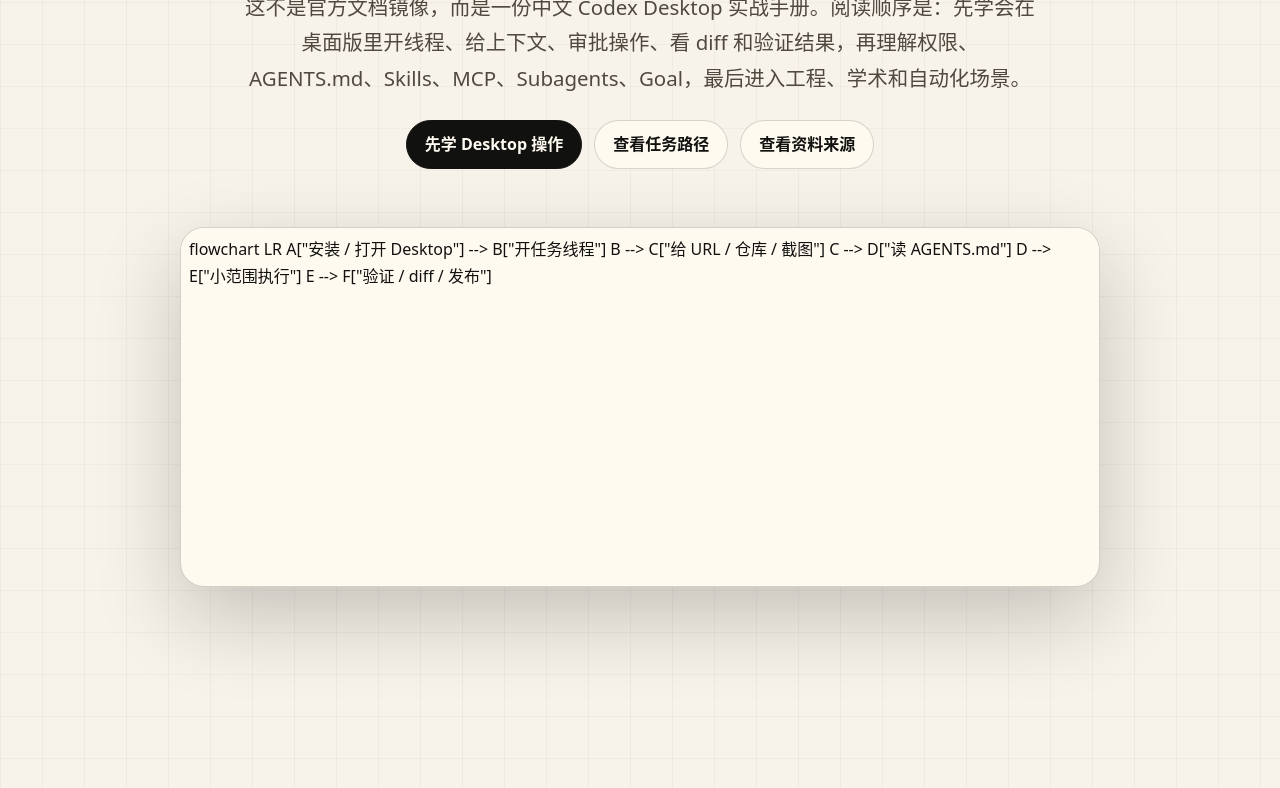
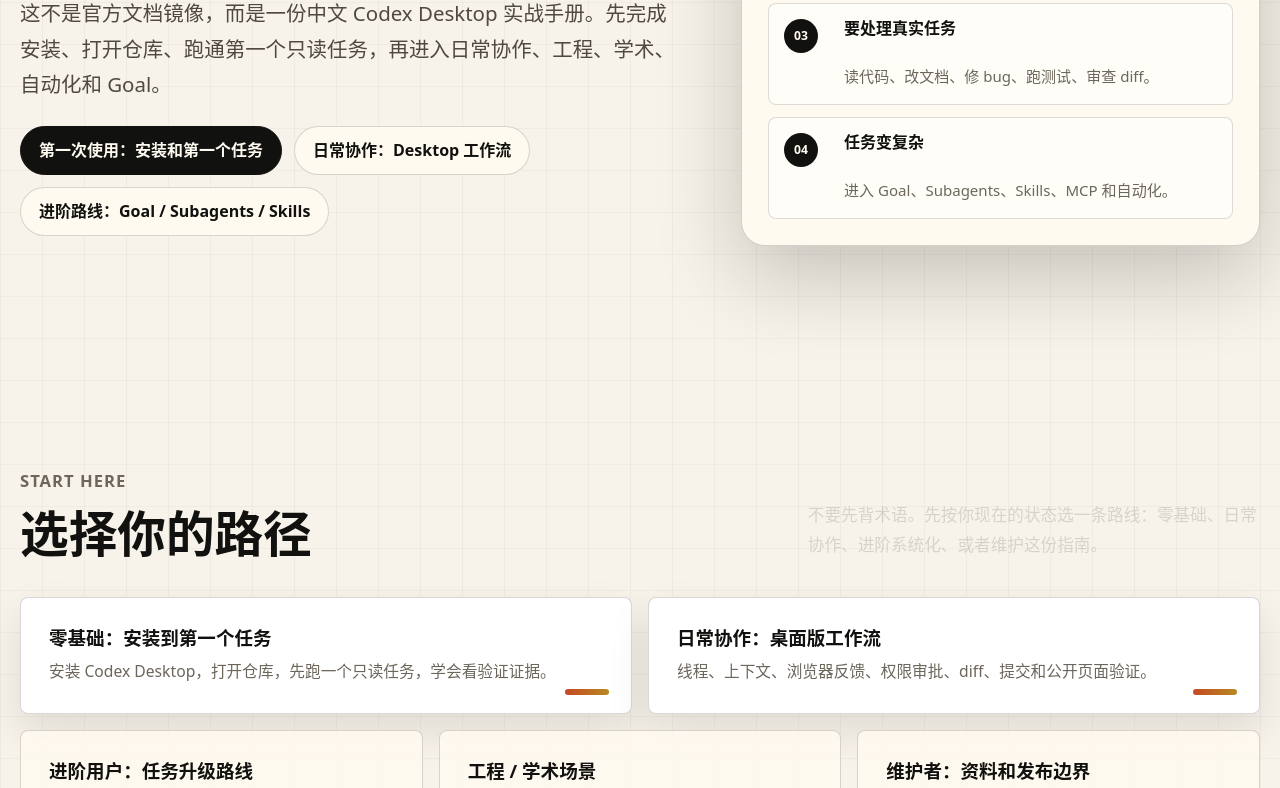
Before and after one commit to WhoJay0609/codex-usage-guide, a plain HTML site: page index.html in a window 1280 px wide. Shown: the part 418-1206 px from the top of the page. Drawn offline with nearby package versions, Linux system fonts and the light colour scheme.

Commit message:
Improve homepage paths and layout

```diff
--- a/assets/site.css
+++ b/assets/site.css
@@ -140,6 +140,23 @@
   min-height: calc(100vh - 96px);
   padding: 98px 0 90px;
 }
+.home-hero {
+  grid-template-columns: minmax(0, 0.92fr) minmax(420px, 0.72fr);
+  justify-items: stretch;
+  min-height: calc(100vh - 132px);
+  padding: 74px 0 56px;
+}
+.home-hero .hero-copy {
+  justify-items: start;
+  align-self: center;
+  text-align: left;
+}
+.home-hero .lead {
+  max-width: 720px;
+}
+.home-hero .hero-actions {
+  justify-content: flex-start;
+}
 .hero.compact {
   min-height: auto;
   padding: 84px 0 58px;
@@ -223,6 +240,52 @@
   max-height: 520px;
   object-fit: contain;
   background: #fffaf0;
+}
+.route-panel {
+  display: grid;
+  gap: 12px;
+  min-height: auto;
+  padding: clamp(18px, 2.4vw, 26px);
+}
+.route-panel a {
+  display: grid;
+  grid-template-columns: 44px minmax(0, 1fr);
+  gap: 12px 16px;
+  align-items: start;
+  border: 1px solid rgba(17, 17, 15, 0.14);
+  border-radius: var(--radius);
+  padding: 15px;
+  background: rgba(255, 255, 255, 0.5);
+  text-decoration: none;
+}
+.route-panel a:hover,
+.route-panel a:focus {
+  border-color: rgba(196, 73, 36, 0.56);
+  background: #fff;
+  outline: none;
+}
+.route-panel span {
+  display: grid;
+  place-items: center;
+  width: 34px;
+  height: 34px;
+  border-radius: 999px;
+  background: var(--ink);
+  color: #fffaf0;
+  font-size: 0.76rem;
+  font-weight: 820;
+}
+.route-panel strong {
+  display: block;
+  line-height: 1.24;
+}
+.route-panel em {
+  display: block;
+  grid-column: 2;
+  color: var(--muted);
+  font-style: normal;
+  line-height: 1.58;
+  font-size: 0.94rem;
 }
 .terminal-card {
   display: grid;
@@ -371,6 +434,19 @@
   background: var(--panel-strong);
   color: #fffaf0;
 }
+.priority-card {
+  background: #fff;
+  box-shadow: 0 18px 42px rgba(17, 17, 15, 0.1);
+}
+.priority-card::after {
+  content: "";
+  position: absolute;
+  inset: auto 22px 18px auto;
+  width: 44px;
+  height: 6px;
+  border-radius: 999px;
+  background: linear-gradient(90deg, var(--accent), var(--gold));
+}
 .dark-card p,
 .dark-card code { color: rgba(255, 250, 240, 0.72); }
 
@@ -503,12 +579,15 @@
   .topbar-inner { align-items: flex-start; flex-direction: column; }
   .nav { justify-content: flex-start; }
   .hero,
+  .home-hero,
   .section-head,
   .footer,
   .doc-layout,
   .split-visual,
   .route-strip { grid-template-columns: 1fr; }
   .hero { min-height: auto; padding-top: 68px; }
+  .home-hero .hero-copy { justify-items: center; text-align: center; }
+  .home-hero .hero-actions { justify-content: center; }
   .hero-visual,
   .terminal-card { min-height: 320px; }
   .span-12,
@@ -529,6 +608,7 @@
   .lead { font-size: 1rem; }
   .button { width: 100%; }
   .hero-actions { width: 100%; }
+  .route-panel a { grid-template-columns: 38px minmax(0, 1fr); }
   pre { font-size: 0.82rem; }
   .mermaid {
     min-height: 220px;
--- a/index.html
+++ b/index.html
@@ -29,36 +29,68 @@
   </header>
 
   <main>
-    <section class="hero">
+    <section class="hero home-hero">
       <div class="hero-copy">
         <p class="hero-kicker">Chinese Codex Practical Handbook</p>
-        <h1>从真实任务<span class="inline-image" aria-hidden="true"></span>学会使用 Codex</h1>
-        <p class="lead">这不是官方文档镜像，而是一份中文 Codex Desktop 实战手册。阅读顺序是：先学会在桌面版里开线程、给上下文、审批操作、看 diff 和验证结果，再理解权限、AGENTS.md、Skills、MCP、Subagents、Goal，最后进入工程、学术和自动化场景。</p>
+        <h1>从一个可验证小任务开始使用 Codex</h1>
+        <p class="lead">这不是官方文档镜像，而是一份中文 Codex Desktop 实战手册。先完成安装、打开仓库、跑通第一个只读任务，再进入日常协作、工程、学术、自动化和 Goal。</p>
         <div class="hero-actions">
-          <a class="button primary" href="desktop-cli.html">先学 Desktop 操作</a>
-          <a class="button" href="workflows.html">查看任务路径</a>
-          <a class="button" href="resources.html">查看资料来源</a>
+          <a class="button primary" href="install-desktop.html">第一次使用：安装和第一个任务</a>
+          <a class="button" href="desktop-cli.html">日常协作：Desktop 工作流</a>
+          <a class="button" href="workflows.html">进阶路线：Goal / Subagents / Skills</a>
         </div>
       </div>
-      <div class="hero-visual mermaid-card" aria-label="Codex Desktop 入门流程图">
-        <div class="mermaid">
-flowchart LR
-  A["安装 / 打开 Desktop"] --> B["开任务线程"]
-  B --> C["给 URL / 仓库 / 截图"]
-  C --> D["读 AGENTS.md"]
-  D --> E["小范围执行"]
-  E --> F["验证 / diff / 发布"]
-        </div>
+      <div class="hero-visual route-panel" aria-label="Codex 使用路径">
+        <a href="install-desktop.html"><span>01</span><strong>刚开始</strong><em>安装 Desktop，登录账号，完成第一个只读任务。</em></a>
+        <a href="desktop-cli.html"><span>02</span><strong>会打开 Desktop 了</strong><em>学习线程、浏览器反馈、审批、diff 和发布验证。</em></a>
+        <a href="daily-workflow.html"><span>03</span><strong>要处理真实任务</strong><em>读代码、改文档、修 bug、跑测试、审查 diff。</em></a>
+        <a href="workflows.html"><span>04</span><strong>任务变复杂</strong><em>进入 Goal、Subagents、Skills、MCP 和自动化。</em></a>
       </div>
     </section>
 
     <section class="section">
       <div class="section-head">
         <div class="section-title">
-          <p class="section-kicker">Concept pages</p>
-          <h2>概念页先打地基</h2>
+          <p class="section-kicker">Start here</p>
+          <h2>选择你的路径</h2>
         </div>
-        <p class="scrub-text">每个概念页都包含定义、边界、可复制 prompt 和真实实例。读者不只看术语解释，还能看到这些概念在一次真实 Codex 工作中如何落地。</p>
+        <p class="scrub-text">不要先背术语。先按你现在的状态选一条路线：零基础、日常协作、进阶系统化、或者维护这份指南。</p>
+      </div>
+      <div class="bento">
+        <a class="source-card span-6 priority-card" href="install-desktop.html"><h3>零基础：安装到第一个任务</h3><p>安装 Codex Desktop，打开仓库，先跑一个只读任务，学会看验证证据。</p></a>
+        <a class="source-card span-6 priority-card" href="desktop-cli.html"><h3>日常协作：桌面版工作流</h3><p>线程、上下文、浏览器反馈、权限审批、diff、提交和公开页面验证。</p></a>
+        <a class="source-card span-4" href="workflows.html"><h3>进阶用户：任务升级路线</h3><p>判断何时从日常任务升级到 Goal、subagent、skill 或自动化。</p></a>
+        <a class="source-card span-4" href="engineering.html"><h3>工程 / 学术场景</h3><p>从需求澄清到工程 flow，或从 research brief 到实验与写作边界。</p></a>
+        <a class="source-card span-4" href="resources.html"><h3>维护者：资料和发布边界</h3><p>README、AGENTS.md、local adaptation、发布验证和资料来源。</p></a>
+      </div>
+    </section>
+
+    <section class="section">
+      <div class="section-head">
+        <div class="section-title">
+          <p class="section-kicker">Task pages</p>
+          <h2>任务主线优先</h2>
+        </div>
+        <p>任务页按“你要完成什么”组织。概念页保留在后面，作为遇到术语时的补课材料。</p>
+      </div>
+      <div class="bento">
+        <a class="source-card span-4" href="install-desktop.html"><h3>安装 Codex Desktop</h3><p>官方入口、登录、打开仓库和第一个任务。</p></a>
+        <a class="source-card span-4" href="desktop-cli.html"><h3>Codex Desktop 操作</h3><p>线程、浏览器反馈、权限审批、diff、发布验证。</p></a>
+        <a class="source-card span-4" href="daily-workflow.html"><h3>日常小任务</h3><p>读代码、修 bug、跑测试、看 diff、报告风险。</p></a>
+        <a class="source-card span-4" href="engineering.html"><h3>工程 flow</h3><p>grill -> PRD -> issues -> implementation -> review。</p></a>
+        <a class="source-card span-4" href="research.html"><h3>学术 flow</h3><p>idea -> 文献/新颖性 -> 实验 -> review -> 写作边界。</p></a>
+        <a class="source-card span-4" href="automation.html"><h3>自动化</h3><p><code>codex exec</code>、GitHub、CI 和结构化输出。</p></a>
+        <a class="source-card span-4" href="goal-entry.html"><h3>本机 goal-entry</h3><p>本机 Goal 路由器的架构、流程和发布边界。</p></a>
+      </div>
+    </section>
+
+    <section class="section">
+      <div class="section-head">
+        <div class="section-title">
+          <p class="section-kicker">Concept map</p>
+          <h2>需要时再查概念</h2>
+        </div>
+        <p>这些页面解释为什么要这样做。新手不用一次读完；遇到权限、项目规则、工具扩展或长任务时再回来查。</p>
       </div>
       <div class="bento">
         <a class="source-card span-4" href="codex.html"><h3>Codex 是什么</h3><p>Desktop、CLI、IDE、Cloud、GitHub integration 的工作面。</p></a>
@@ -68,25 +100,6 @@
         <a class="source-card span-3" href="mcp.html"><h3>MCP / Plugins</h3><p>外部工具连接和权限治理。</p></a>
         <a class="source-card span-3" href="subagents.html"><h3>Subagents</h3><p>何时拆分、如何约束、如何收口。</p></a>
         <a class="source-card span-3" href="goal.html"><h3>Goal</h3><p>目标、验收、验证、停止条件和 closeout。</p></a>
-      </div>
-    </section>
-
-    <section class="section">
-      <div class="section-head">
-        <div class="section-title">
-          <p class="section-kicker">Task pages</p>
-          <h2>任务页解决实际工作</h2>
-        </div>
-        <p>任务页按读者要完成的事情组织，不按术语组织。需要 Subagent 或 Goal 时，会在对应任务里自然解释。</p>
-      </div>
-      <div class="bento">
-        <a class="source-card span-4" href="install-desktop.html"><h3>安装 Codex Desktop</h3><p>官方入口、登录、打开仓库和第一个任务。</p></a>
-        <a class="source-card span-4" href="desktop-cli.html"><h3>Codex Desktop 操作</h3><p>线程、浏览器反馈、权限审批、diff、发布验证。</p></a>
-        <a class="source-card span-4" href="daily-workflow.html"><h3>日常小任务</h3><p>读代码、修 bug、跑测试、看 diff、报告风险。</p></a>
-        <a class="source-card span-4" href="engineering.html"><h3>工程 flow</h3><p>grill -> PRD -> issues -> implementation -> review。</p></a>
-        <a class="source-card span-4" href="research.html"><h3>学术 flow</h3><p>idea -> 文献/新颖性 -> 实验 -> review -> 写作边界。</p></a>
-        <a class="source-card span-4" href="automation.html"><h3>自动化</h3><p><code>codex exec</code>、GitHub、CI 和结构化输出。</p></a>
-        <a class="source-card span-4" href="goal-entry.html"><h3>本机 goal-entry</h3><p>本机 Goal 路由器的架构、流程和发布边界。</p></a>
       </div>
     </section>
 
```
Also changed, not shown: AGENTS.md (+1 -1 lines).
